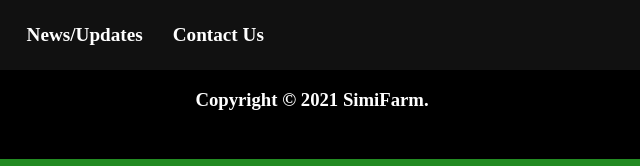
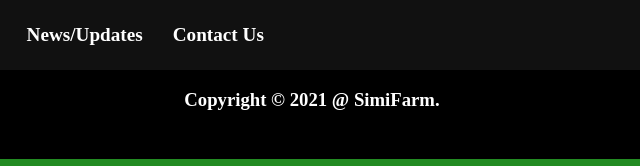
Before and after one commit to MishaelRatemo/simiFarm, a plain HTML site: page index.html in a window 1280 px wide. Shown: the part 5543-5709 px from the top of the page, 328-968 px from the left. Drawn offline with Linux system fonts and the light colour scheme.

Commit message:
Update index.html
footer line 234

```diff
--- a/index.html
+++ b/index.html
@@ -231,7 +231,7 @@
     </ul>
 
 </div>
-        <h3 class="foot">Copyright &copy 2021 <b>SimiFarm.</b></h3>
+        <h3 class="foot">Copyright &copy 2021 &#64 <b>SimiFarm.</b></h3>
     </div>
 
 
```
